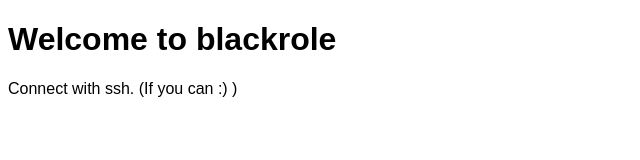
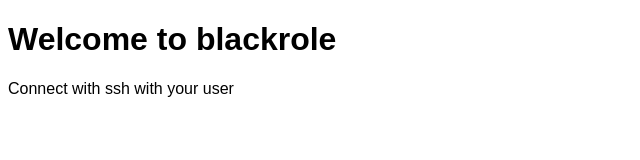
Before and after one commit to brobsc/simple-server, a website: page index.html in a window 1280 px wide. Shown: the full height of the page, 0-640 px from the left. Drawn offline with Linux system fonts and the light colour scheme.

Commit message:
Update index.html

```diff
--- a/index.html
+++ b/index.html
@@ -14,7 +14,7 @@
 
 <body>
   <h1> Welcome to blackrole </h1>
-  <p> Connect with ssh. (If you can :) )</p>
+  <p> Connect with ssh with your user </p>
 
   <!-- <script src="https://ajax.googleapis.com/ajax/libs/jquery/2.1.4/jquery.min.js"></script> -->
   <!-- <script src="js/scripts.js"></script> -->
```
